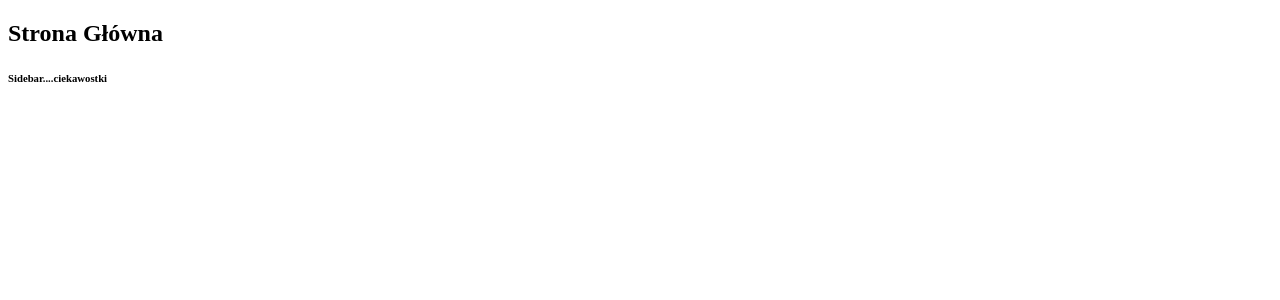
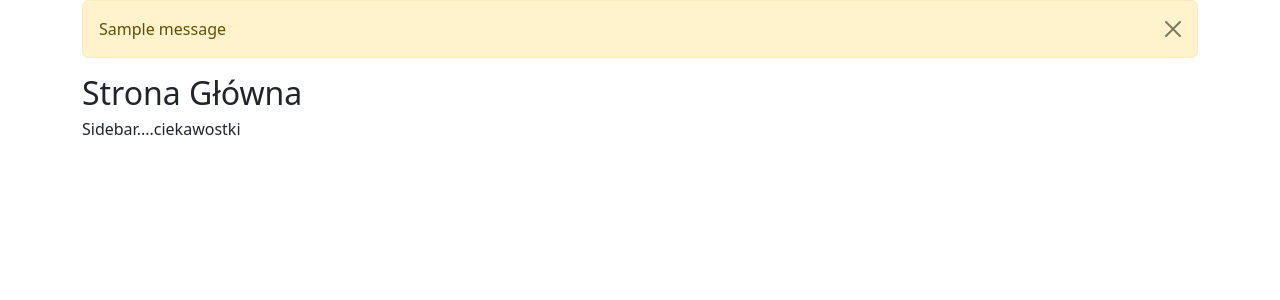
Before and after one commit to xwojziarnik/cepik_app, a Django app: page / in a window 1280 px wide. Shown: the top 300 px of the page. Run offline with Django 4.2, Linux system fonts and the light colour scheme; tables that the repository leaves empty hold one stand-in row (values such as "Sample post"); one stand-in notice (Sample message) is shown.

Commit message:
Added bootstrap alerts messages

```diff
--- a/templates/base.html
+++ b/templates/base.html
@@ -2,11 +2,28 @@
 <html lang="en">
 <head>
     <meta charset="UTF-8">
+    <meta name="viewport" content="width=device-width, initial-scale=1">
     <title>
         {% block title %}Strona główna{% endblock %}
     </title>
+    <link href="https://cdn.jsdelivr.net/npm/bootstrap@5.2.0-beta1/dist/css/bootstrap.min.css" rel="stylesheet"
+          integrity="sha384-0evHe/X+R7YkIZDRvuzKMRqM+OrBnVFBL6DOitfPri4tjfHxaWutUpFmBp4vmVor" crossorigin="anonymous">
 </head>
 <body>
-{% block body %}{% endblock %}
+<div class="container">
+    {% if messages %}
+    {% for message in messages %}
+
+    <div class="alert alert-warning alert-dismissible fade show" role="alert">
+        {{ message }}
+        <button type="button" class="btn-close" data-bs-dismiss="alert" aria-label="Close"></button>
+    </div>
+    {% endfor %}
+    {% endif %}
+    {% block body %}{% endblock %}
+</div>
+<script src="https://cdn.jsdelivr.net/npm/bootstrap@5.2.0-beta1/dist/js/bootstrap.bundle.min.js"
+        integrity="sha384-pprn3073KE6tl6bjs2QrFaJGz5/SUsLqktiwsUTF55Jfv3qYSDhgCecCxMW52nD2"
+        crossorigin="anonymous"></script>
 </body>
 </html>
```
